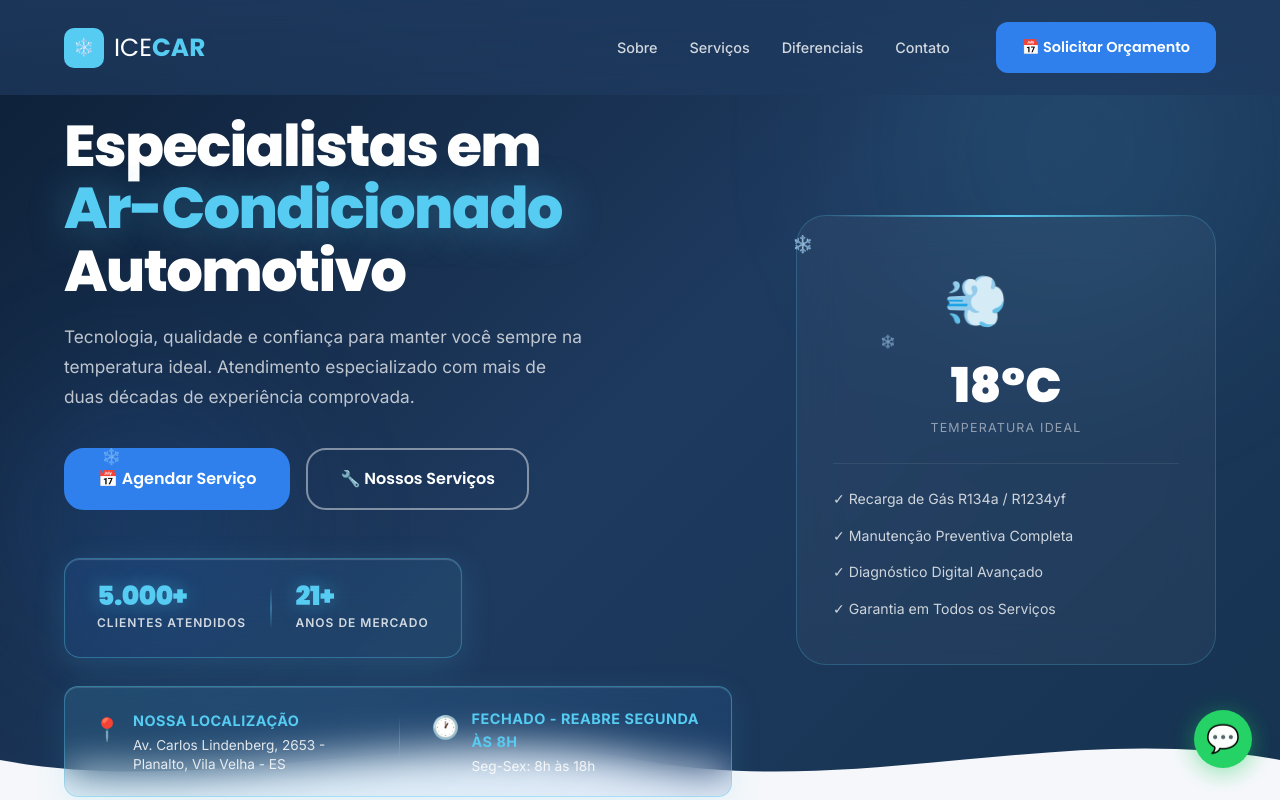
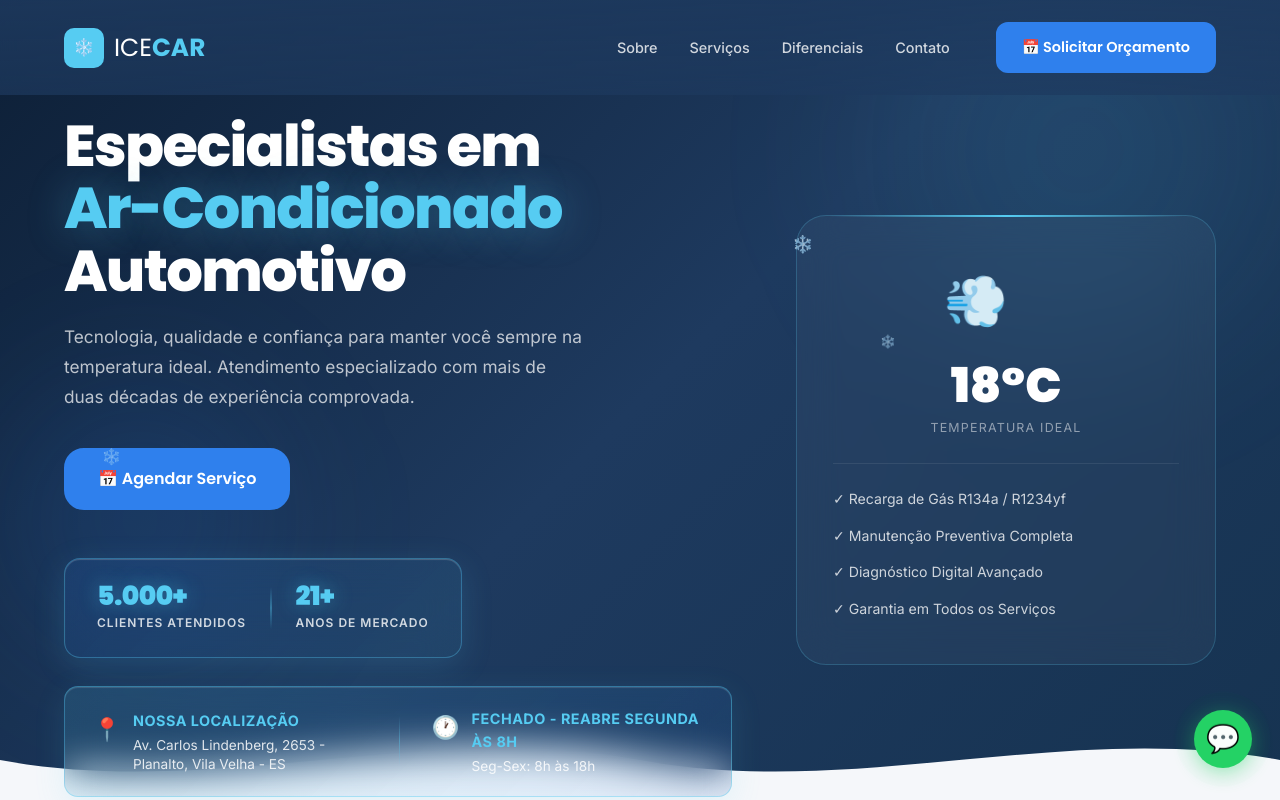
Before and after one commit to Lucas-dev98/ICE_CAR, a React (Vite) app: page / in a window 1280 px wide. Shown: the top 800 px of the page. Built offline with nearby package versions, Linux system fonts and the light colour scheme.

Commit message:
UX: Simplify hero CTA - remove secondary button, focus on primary 'Agendar Serviço'

```diff
--- a/src/components/Hero.jsx
+++ b/src/components/Hero.jsx
@@ -101,9 +101,6 @@ const Hero = () => {
             <a href="#contato" className="btn btn-primary btn-lg">
               📅 Agendar Serviço
             </a>
-            <a href="#servicos" className="btn btn-outline btn-lg">
-              🔧 Nossos Serviços
-            </a>
           </div>
 
           <div className="hero-stats">
```
